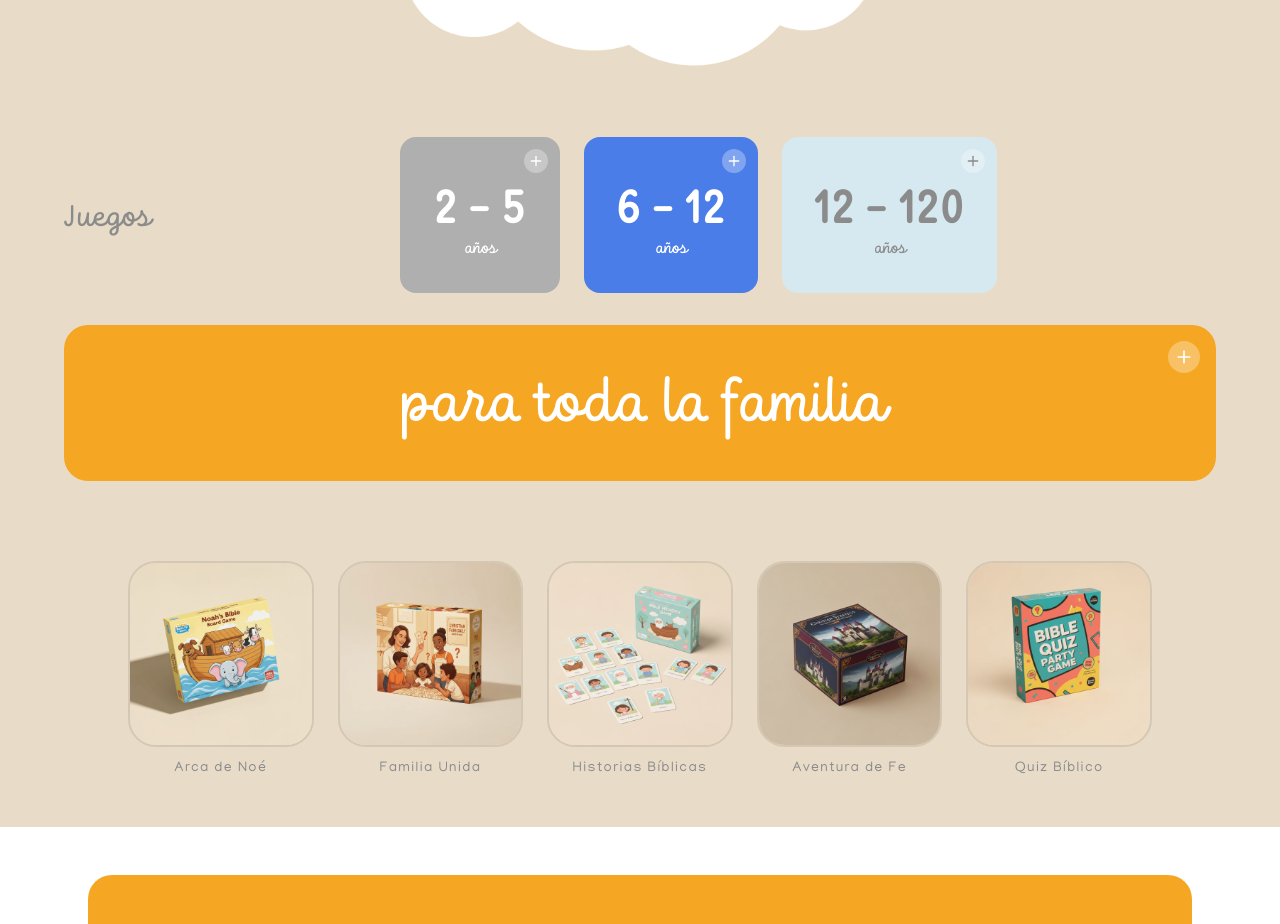
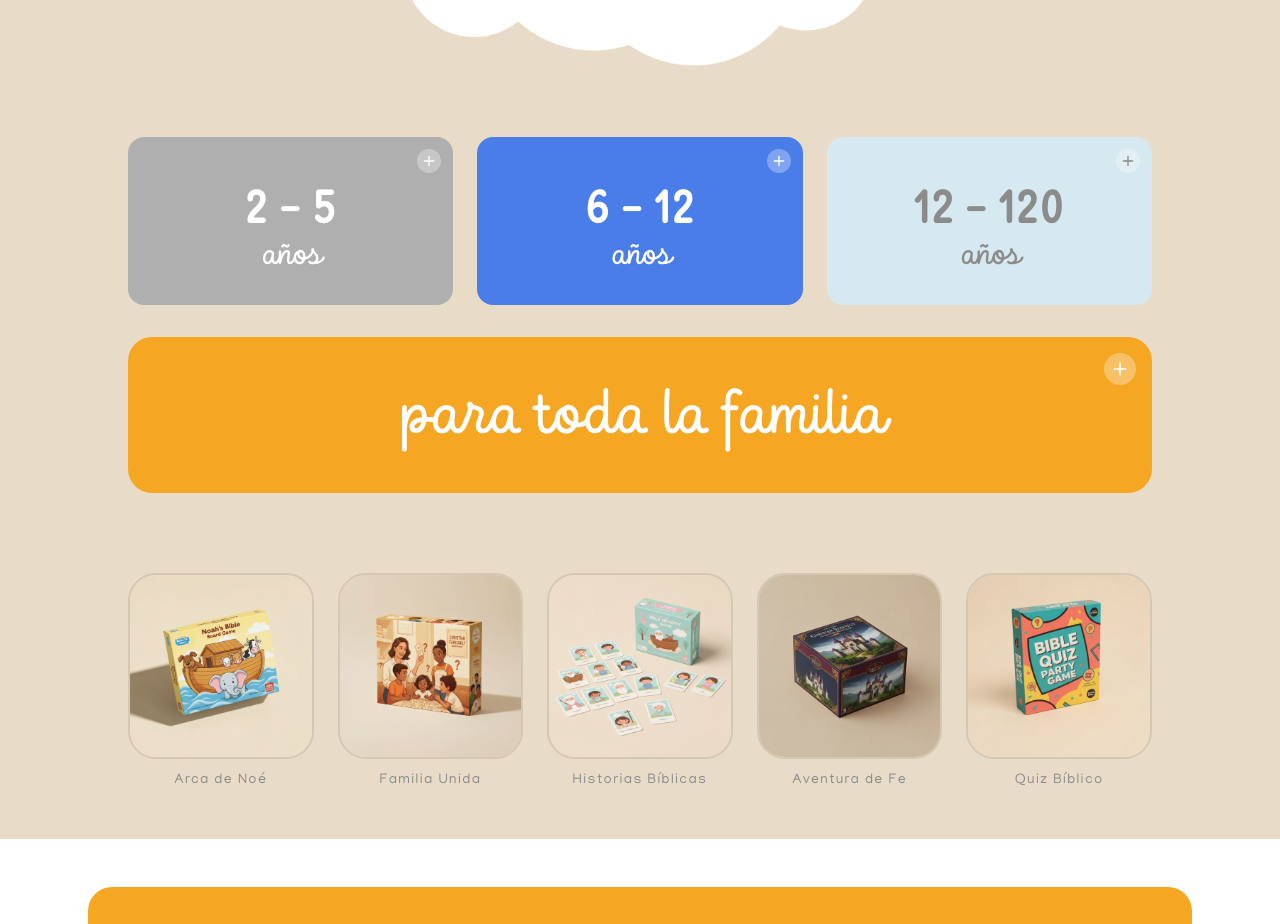
Before and after one commit to ldfavale/truejoy-website, a Next.js app: page / in a window 1280 px wide. Shown: the part 1000-1924 px from the top of the page. Built offline with nearby package versions, Linux system fonts and the light colour scheme.

Commit message:
fix: mejorar layout de los botones de edad y banner en catalogo

```diff
--- a/components/catalog-section.tsx
+++ b/components/catalog-section.tsx
@@ -96,36 +96,27 @@ export function CatalogSection() {
 
       {/* Age Categories Section */}
       <div className="px-6 py-8">
-        <div className="mx-auto max-w-6xl">
-          <div className="flex flex-col md:flex-row items-center gap-6 md:gap-8">
-            {/* JUEGOS */}
-            <div className="flex flex-col items-center">
-              <p className="text-[#8B8B8B] font-tt-milks text-3xl mt-1">
-                Juegos
-              </p>
-            </div>
-
+        <div className="mx-auto max-w-5xl flex flex-col gap-6 md:gap-8">
           {/* Age Cards */}
-            <div className="flex flex-1 gap-4 md:gap-6 justify-center">
+          <div className="flex flex-col md:flex-row gap-4 md:gap-6 w-full">
             {ageCategories.map((cat) => (
               <div
                 key={cat.range}
-                  className={`${cat.bgColor} ${cat.textColor || "text-white"} rounded-2xl p-6 md:p-8 text-center relative cursor-pointer hover:scale-105 transition-transform min-w-[120px] md:min-w-[160px]`}
+                className={`${cat.bgColor} ${cat.textColor || "text-white"} rounded-2xl p-6 md:p-8 text-center relative cursor-pointer hover:scale-105 transition-transform flex-1`}
               >
                 <button className="absolute top-3 right-3 w-6 h-6 rounded-full bg-white/30 flex items-center justify-center">
                   <Plus className="w-4 h-4" />
                 </button>
                 <p className="text-4xl md:text-5xl font-bold leading-none mt-4 font-tt-milks">{cat.range}</p>
-                  <p className="text-base mt-1 font-tt-milks">
+                <p className="text-3xl mt-1 font-tt-milks">
                   {cat.label}
                 </p>
               </div>
             ))}
           </div>
-          </div>
 
           {/* Para toda la familia banner */}
-          <div className="mt-8 bg-[#F5A623] rounded-3xl p-8 md:p-12 relative">
+          <div className="bg-[#F5A623] rounded-3xl p-8 md:p-12 relative w-full">
             <button className="absolute top-4 right-4 w-8 h-8 rounded-full bg-white/30 flex items-center justify-center text-white">
               <Plus className="w-5 h-5" />
             </button>
```
Lines whose indentation alone changed are shown as unchanged.
